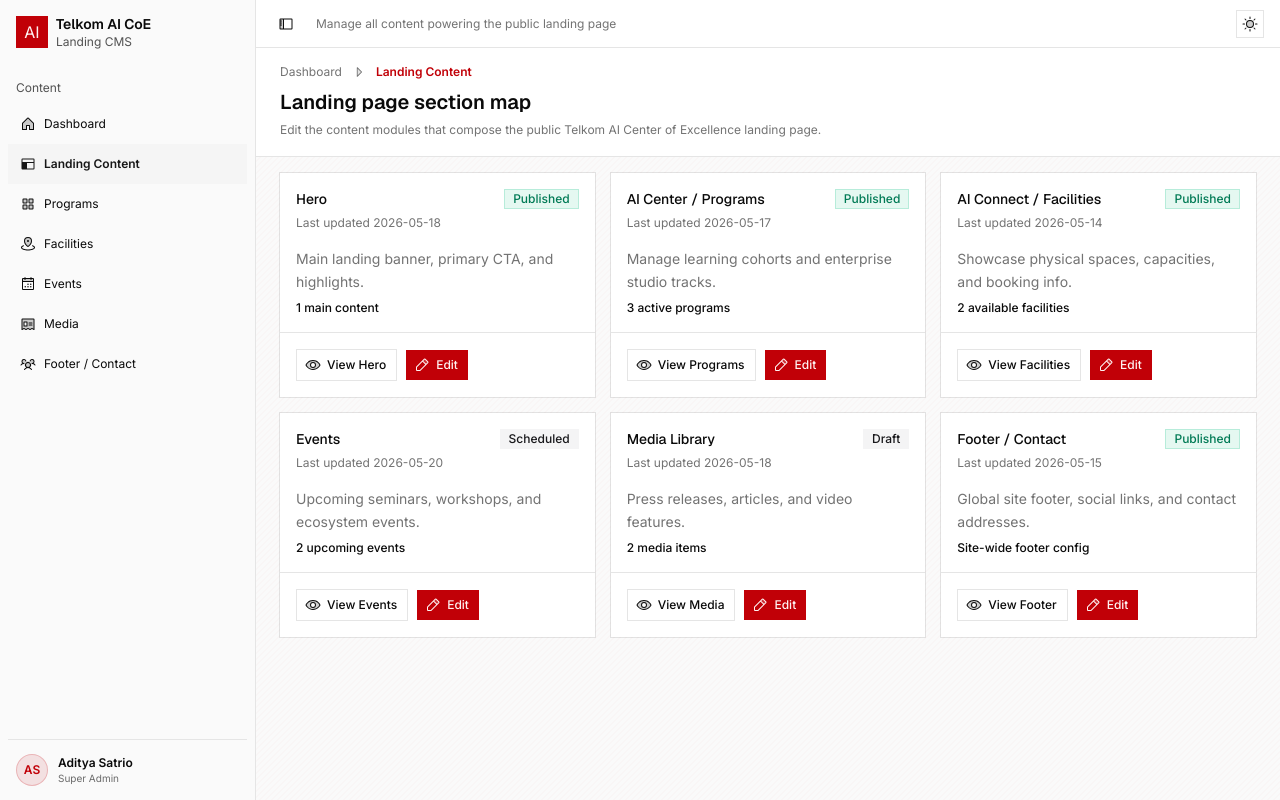
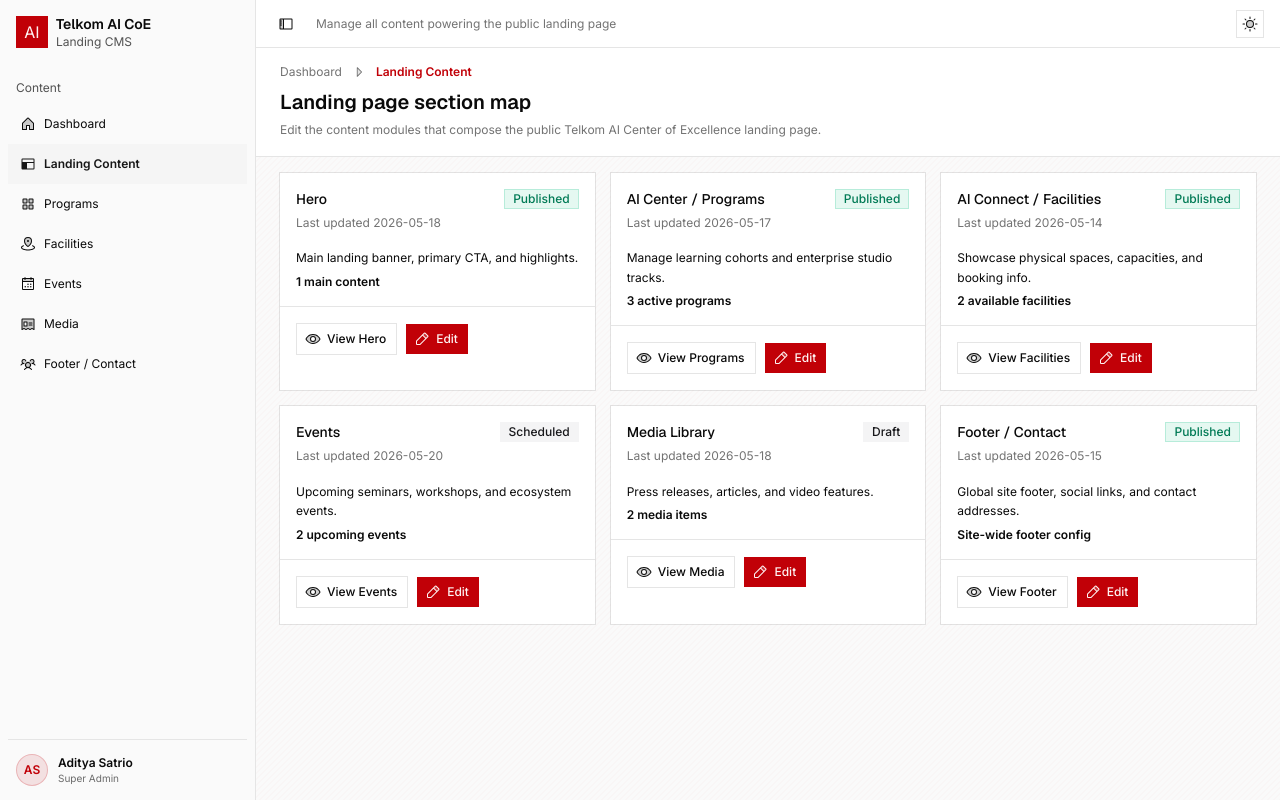
Before and after one commit to adtyasatrio/telkomai-cms, a Next.js app: page /content in a window 1280 px wide. Built offline with nearby package versions, Linux system fonts and the light colour scheme.

Commit message:
style: update description text size and metadata font weight in content page cards

```diff
--- a/app/(cms)/content/page.tsx
+++ b/app/(cms)/content/page.tsx
@@ -29,10 +29,10 @@
             </CardHeader>
             <CardContent>
               <div className="flex flex-col gap-1.5">
-                <p className="text-sm/relaxed text-muted-foreground line-clamp-2">
+                <p className="text-xs/relaxed text-foreground line-clamp-2">
                   {section.description}
                 </p>
-                <span className="text-xs font-medium text-foreground">
+                <span className="text-xs font-semibold text-foreground">
                   {section.meta}
                 </span>
               </div>
```
